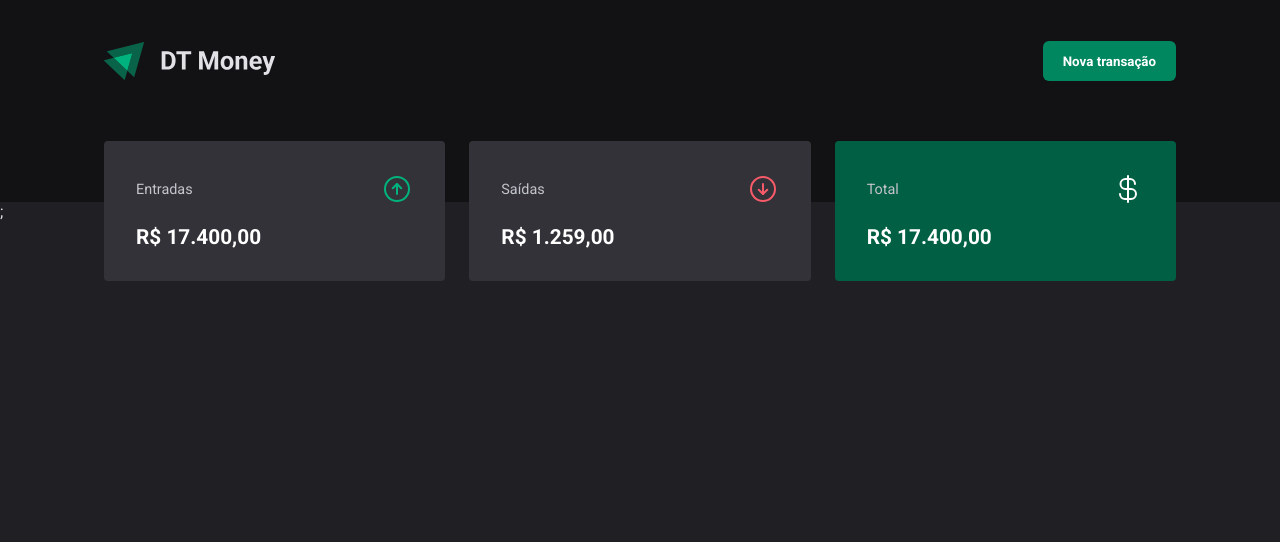
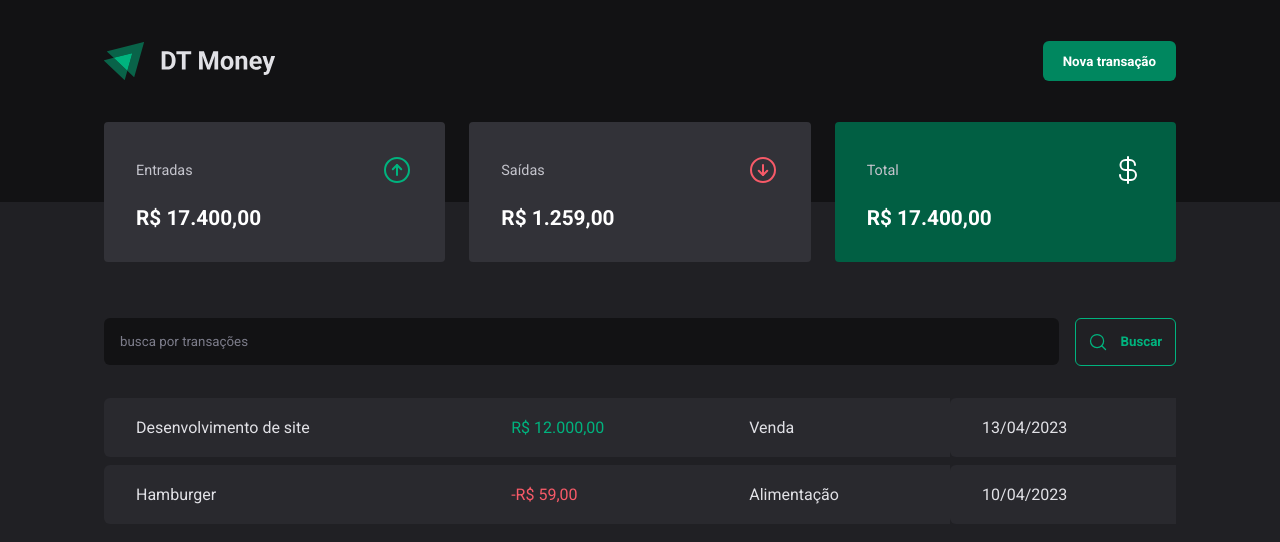
Before and after one commit to ferreiraweb/dt-money, a React (Vite) app: page / in a window 1280 px wide. Shown: the top 542 px of the page. Built offline with nearby package versions, Linux system fonts and the light colour scheme.

Commit message:
add transaction end search form

```diff
--- a/src/App.tsx
+++ b/src/App.tsx
@@ -1,12 +1,12 @@
 import { ThemeProvider } from "styled-components";
-import { Transaction } from "./pages/Transactions/Transactions.index";
+import { Home } from "./pages/Home/home-index";
 import { GlobalStyel } from "./styles/global";
 import { defaultTheme } from "./styles/themes/default";
 
 export function App() {
   return (
     <ThemeProvider theme={defaultTheme}>
-      <Transaction />
+      <Home />
       <GlobalStyel />
     </ThemeProvider>
   );
--- a/src/components/Header/Header.index.tsx
+++ b/src/components/Header/header-index.tsx
@@ -1,5 +1,5 @@
-import { HeaderContainer } from "./Header.styles";
-import { HeaderContent } from "./Header.styles";
+import { HeaderContainer } from "./header-styles";
+import { HeaderContent } from "./header-styles";
 import logoImg from "../../assets/Logo.svg";
 
 export function Header() {
--- /dev/null
+++ b/src/components/Transactions/components/search-form-index.tsx
@@ -0,0 +1,14 @@
+import { SearchFormContainer } from "./search-form-styles";
+import { MagnifyingGlass } from "phosphor-react";
+
+export function SearchForm() {
+  return (
+    <SearchFormContainer>
+      <input type="text" placeholder="busca por transações" />
+      <button type="submit">
+        <MagnifyingGlass size={20} />
+        Buscar
+      </button>
+    </SearchFormContainer>
+  );
+}
--- /dev/null
+++ b/src/components/Transactions/components/search-form-styles.ts
@@ -0,0 +1,60 @@
+import styled from "styled-components";
+
+
+
+export const SearchFormContainer = styled.form`
+
+    display: flex;
+    align-items: center;
+
+    gap: 1rem;
+    width: 100%;
+    max-width: 1120px;
+    margin: 1rem auto;
+
+
+
+    button {
+
+        display: flex;
+        align-items: center;
+        gap: 0.75rem;
+
+        border: 0;
+        padding: 0.8rem;
+        background-color: transparent;
+        border: 1px solid ${props => props.theme["green-300"]};
+        cursor: pointer;
+        color: ${props => props.theme["green-300"]};
+        font-weight: bold;
+        border-radius: 6px;
+
+        &:hover {
+            background:${props => props.theme["green-500"]};
+            border-color: ${props => props.theme["green-500"]};
+            color: ${props => props.theme.white};
+            transition: background-color 0.2s, color 0.2s, border-color 0.2s;
+
+
+        }
+
+
+
+        }
+
+    input {
+
+        flex: 1;
+        border-radius: 6px;
+        border: 0px;
+        background-color: ${props => props.theme["gray-900"]};
+        color: ${props => props.theme["gray-300"]};
+        padding: 1rem;
+
+        &::placeholder {
+            color: ${props => props.theme["gray-500"]}
+        }
+
+    }
+
+`
--- /dev/null
+++ b/src/components/Transactions/transactions-index.tsx
@@ -0,0 +1,34 @@
+import { SearchForm } from "./components/search-form-index";
+import {
+  PriceHighLight,
+  TransactionContainer,
+  TransactionTable,
+} from "./transactions-styles";
+
+export function Transactions() {
+  return (
+    <TransactionContainer>
+      <SearchForm />
+      <TransactionTable>
+        <tbody>
+          <tr>
+            <td>Desenvolvimento de site</td>
+            <td>
+              <PriceHighLight variant="up">R$ 12.000,00</PriceHighLight>
+            </td>
+            <td>Venda</td>
+            <td>13/04/2023</td>
+          </tr>
+          <tr>
+            <td>Hamburger</td>
+            <td>
+              <PriceHighLight variant="down">-R$ 59,00</PriceHighLight>
+            </td>
+            <td>Alimentação</td>
+            <td>10/04/2023</td>
+          </tr>
+        </tbody>
+      </TransactionTable>
+    </TransactionContainer>
+  );
+}
--- /dev/null
+++ b/src/components/Transactions/transactions-styles.ts
@@ -0,0 +1,49 @@
+import styled from "styled-components";
+
+
+export const TransactionContainer = styled.main`
+
+    width: 100%;
+    max-width: 1120px;
+    margin: 1rem auto;
+    padding: 1.5rem;
+`
+
+export const TransactionTable = styled.table`
+
+    width: 100%;
+    border-collapse: separate;
+    border-spacing: 0 0.5rem;
+    margin-top: 1.5rem;
+
+
+
+    td {
+        padding: 1.25rem 2rem;
+        background-color: ${props => props.theme["gray-700"]};
+
+        &:first-child {
+            border-top-left-radius: 6px;
+            border-bottom-left-radius: 6px;
+            width: 35%;
+        }
+
+        &:last-child {
+            border-top-left-radius: 6px;
+            border-bottom-left-radius: 6px;
+        }
+    }
+
+`
+
+interface IPriceHighLightProps {
+    variant: 'up' | 'down'
+}
+
+
+export const PriceHighLight = styled.span<IPriceHighLightProps>`
+
+color: ${props => props.variant === 'up' ? props.theme["green-300"] : props.theme["red-300"] }
+
+
+`
--- a/src/components/summary/summary.index.tsx
+++ b/src/components/summary/summary-index.tsx
@@ -3,7 +3,7 @@ import {
   SummaryCardBody,
   SummaryCardHeader,
   SummaryContainer,
-} from "./summary.styles";
+} from "./summary-styles";
 
 import {
   ArrowCircleUp,
--- a/src/components/summary/summary.styles.ts
+++ b/src/components/summary/summary-styles.ts
@@ -22,9 +22,6 @@ margin-top: -5rem;
 interface ISummaryCardProps {
     variant?: 'green';
 }
-
-
-
 
 export const SummaryCard = styled.div<ISummaryCardProps>`
 
--- /dev/null
+++ b/src/pages/Home/home-index.tsx
@@ -0,0 +1,13 @@
+import { Header } from "../../components/Header/header-index";
+import { Summary } from "../../components/summary/summary-index";
+import { Transactions } from "../../components/Transactions/transactions-index";
+
+export function Home() {
+  return (
+    <>
+      <Header />
+      <Summary />
+      <Transactions />
+    </>
+  );
+}
--- a/src/pages/Transactions/Transactions.index.tsx
+++ /dev/null
@@ -1,11 +0,0 @@
-import { Header } from "../../components/Header/Header.index";
-import { Summary } from "../../components/summary/summary.index";
-
-export function Transaction() {
-  return (
-    <>
-      <Header />;
-      <Summary />
-    </>
-  );
-}
```
Also changed, not shown: src/components/Header/header-styles.ts (renamed from src/components/Header/Header.styles.ts), src/pages/Home/home-styles.ts (added).
